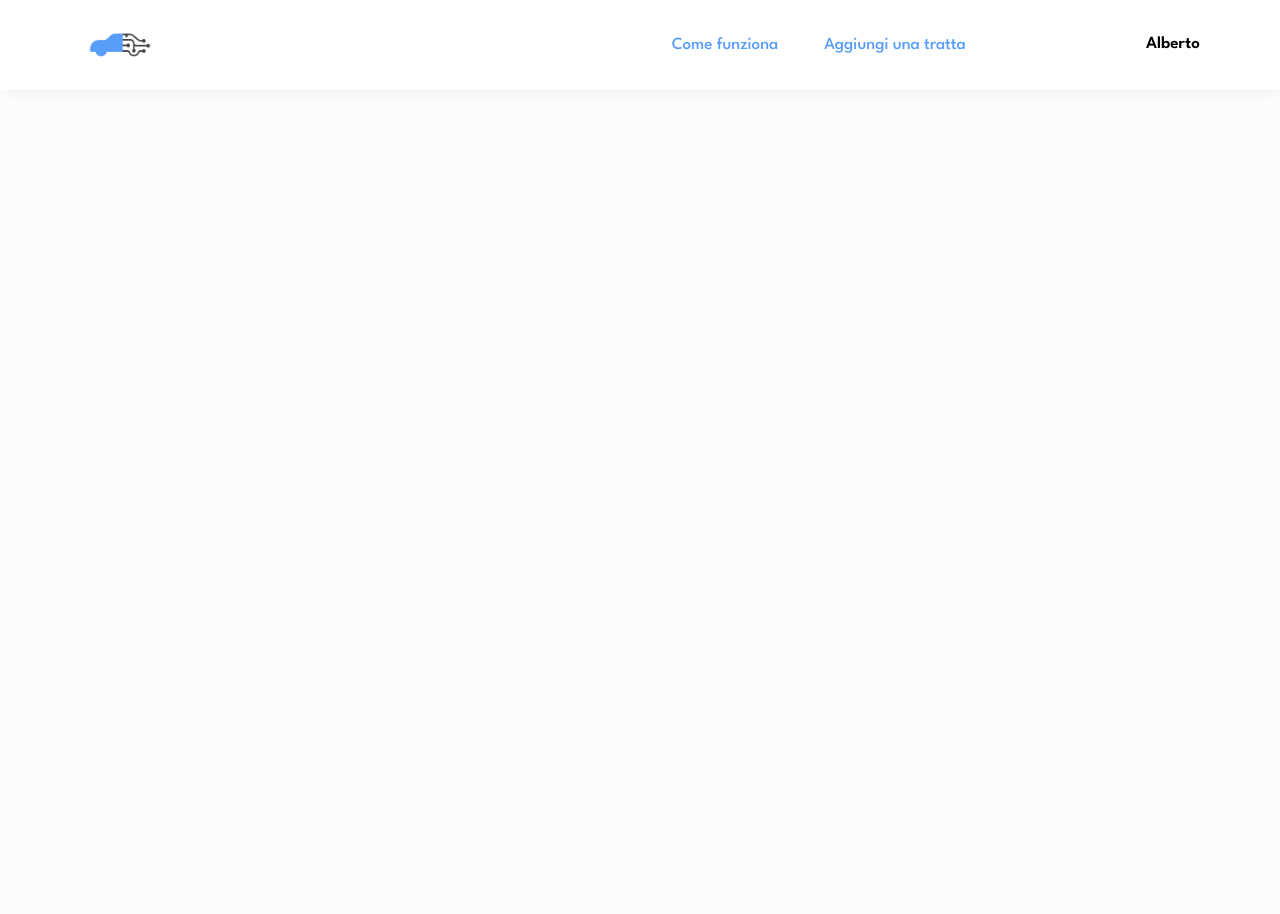
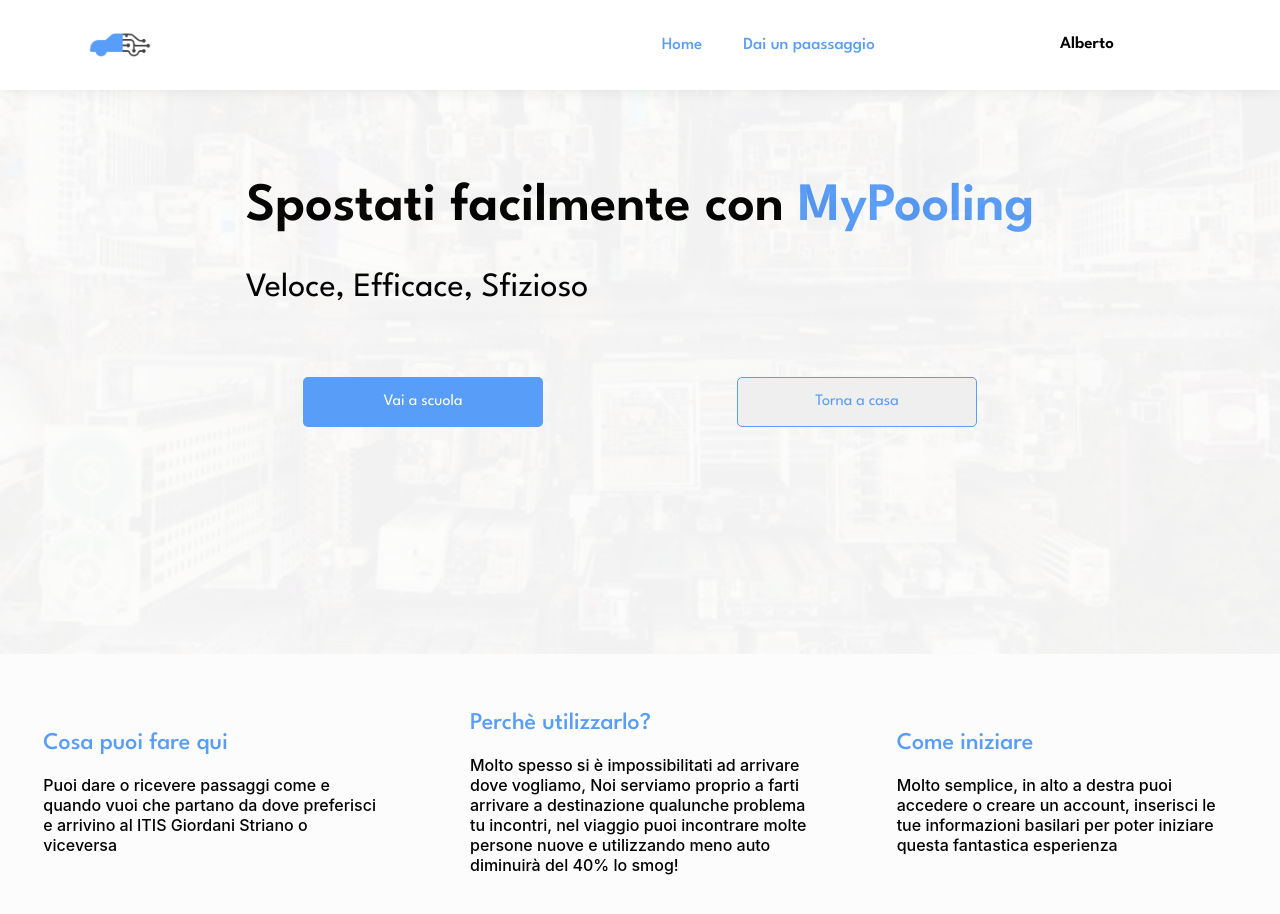
Before and after one commit to albedim/MyPooling-FE, a React (Create React App) app: page / in a window 1280 px wide. Shown: the top 914 px of the page. Before the commit the page ends 800 px from the top, so only its background shows below. Built offline with nearby package versions, Linux system fonts and the light colour scheme; sample sign-in values are in the browser's storage; some icons are missing.

Commit message:
1.5.0 - Home page improved, signin required for some routes.

```diff
--- a/src/components/Home.jsx
+++ b/src/components/Home.jsx
@@ -1,7 +1,52 @@
+import { useNavigate } from 'react-router-dom';
+import './style/style.css'
+import { ISTITUTE_NAME } from '../config.ts'
+
 export const Home = () => {
+
+  const navigate = useNavigate()
+
   return (
-    <div>
-
+    <div className="width-full">
+      <div className="display-flex space-around align-center height-654">
+        <div className='position-absolute'>
+          <div className='display-flex space-around'>
+            <div>
+              <div className="display-flex"><span className="font-weight-600 font-size-54 font-family">Spostati facilmente con <span className="font-weight-600 blue-color font-size-54 font-family">MyPooling</span></span></div>
+              <h2 className="margin-top-40 font-weight-400 font-size-34 font-family">Veloce, Efficace, Sfizioso</h2>
+            </div>
+          </div>
+          <div className='height-140 align-center display-flex'>
+            <div className='space-around display-flex width-434'>
+              <button onClick={(e) => navigate("/go_to_school")} className='hover z-index-1 font-size-16 font-family border-radius-5 border-none white-color blue-backgroundcolor height-50 width-240'>Vai a scuola</button>
+            </div>
+            <div className='space-around display-flex width-434'>
+              <button onClick={(e) => navigate("/go_home")} className='hover border-smaller z-index-1 border-blue blue-color font-size-16 font-family border-radius-5 height-50 width-240'>Torna a casa</button>
+            </div>
+          </div>
+        </div>
+        <img style={{opacity: '4%', height: 654, width: 1880, objectFit: 'cover'}} width={1940} src="wallpaper.jpg" alt="" />
+      </div>
+      <div className="align-center height-280 display-flex space-around">
+        <div className="align-center space-around display-flex height-240 width-340">
+          <div>
+            <h2 className='font-family font-weight-500 blue-color font-size-24'>Cosa puoi fare qui</h2>
+            <h4 className='font-weight-500 font-size-16s'>Puoi dare o ricevere passaggi come e quando vuoi che partano da dove preferisci e arrivino al {ISTITUTE_NAME} o viceversa</h4>
+          </div>
+        </div>
+        <div className="align-center space-around display-flex height-240 width-340">
+          <div>
+            <h2 className='font-family font-weight-500 blue-color font-size-24'>Perchè utilizzarlo?</h2>
+            <h4 className='font-weight-500 font-size-16s'>Molto spesso si è impossibilitati ad arrivare dove vogliamo, Noi serviamo proprio a farti arrivare a destinazione qualunche problema tu incontri, nel viaggio puoi incontrare molte persone nuove e utilizzando meno auto diminuirà del 40% lo smog!</h4>
+          </div>
+        </div>
+        <div className="align-center space-around display-flex height-240 width-340">
+          <div>
+            <h2 className='font-family font-weight-500 blue-color font-size-24'>Come iniziare</h2>
+            <h4 className='font-weight-500 font-size-16s'>Molto semplice, in alto a destra puoi accedere o creare un account, inserisci le tue informazioni basilari per poter iniziare questa fantastica esperienza</h4>
+          </div>
+        </div>
+      </div>
     </div>
   );
 }
--- a/src/components/SearchHome.jsx
+++ b/src/components/SearchHome.jsx
@@ -7,11 +7,15 @@ import { Place } from "./Place";
 import { BASE_URL, ISTITUTE_NAME } from '../config.ts';
 import TabsBasic from "./TabsBasic";
 import { TripComponent } from "./TripComponent";
+import { useEffect } from "react";
+import { useNavigate } from "react-router-dom";
 
 
 export const SearchHome = () => {
 
   const [place, setPlace] = useState("");
+
+  const navigate = useNavigate();
 
   const [trips, setTrips] = useState([]);
 
@@ -66,6 +70,16 @@ export const SearchHome = () => {
     .catch(error => console.log(error));
     setIsLoading(false);
   }
+
+  const isLoggedIn = () => {
+    if(window.localStorage.getItem('token') == null){
+        navigate('/signin')
+    }
+  }
+
+  useEffect(() => {
+    isLoggedIn()
+  },[])
 
   return(
     <div className="display-flex space-around width-full height-full">
--- a/src/components/SearchSchool.jsx
+++ b/src/components/SearchSchool.jsx
@@ -7,11 +7,15 @@ import { Place } from "./Place";
 import { BASE_URL, ISTITUTE_NAME } from '../config.ts'
 import TabsBasic from "./TabsBasic";
 import { TripComponent } from "./TripComponent";
+import { useEffect } from "react";
+import { useNavigate } from "react-router-dom";
 
 
 export const SearchSchool = () => {
 
   const [place, setPlace] = useState("");
+
+  const navigate = useNavigate();
 
   const [trips, setTrips] = useState([]);
 
@@ -66,6 +70,16 @@ export const SearchSchool = () => {
     .catch(error => console.log(error));
     setIsLoading(false);
   }
+
+  const isLoggedIn = () => {
+    if(window.localStorage.getItem('token') == null){
+        navigate('/signin')
+    }
+  }
+
+  useEffect(() => {
+    isLoggedIn()
+  },[])
 
   return(
     <div className="display-flex space-around width-full height-full">
--- a/src/components/TopMenu.jsx
+++ b/src/components/TopMenu.jsx
@@ -1,5 +1,7 @@
+import { useEffect } from "react";
 import Flag from "react-flagkit";
 import { IonIcon } from "react-ion-icon";
+import { useNavigate } from "react-router-dom";
 import BasicMenu from "./BasicMenu";
 import TabsBasic from "./TabsBasic";
 
@@ -14,15 +16,17 @@ import TabsBasic from "./TabsBasic";
 
 export const TopMenu = () => {
 
+  const navigate = useNavigate()
+
   return(
-    <div className="white-backgroundcolor box-shadow height-90 display-flex space-between white-bakcground display-flex space-between position-fixed width-full">
+    <div className="z-index-1 white-backgroundcolor box-shadow height-90 display-flex space-between white-bakcground display-flex space-between position-fixed width-full">
       <div className="display-flex space-around align-center width-240"><img className="width-64" src="icon.png" alt="" /></div>
       <div className="display-flex width-640">
-        <div className="width-170 display-flex space-around align-center">
-          <span className="hover font-weight-500 blue-color font-family font-size-17">Come funziona</span>
+        <div className="width-84 display-flex space-around align-center">
+          <span className="hover font-weight-500 blue-color font-family font-size-17">Home</span>
         </div>
         <div className="width-170 display-flex space-around align-center">
-          <span className="hover font-weight-500 blue-color font-family font-size-17">Aggiungi una tratta</span>
+          <span className="hover font-weight-500 blue-color font-family font-size-17">Dai un paassaggio</span>
         </div>
         <div className="font-size-21 display-flex space-around align-center width-64">
           <span className="hover"><IonIcon name="heart-outline"/></span>
@@ -32,7 +36,13 @@ export const TopMenu = () => {
         </div>
         <div className="display-flex space-around align-center width-124">
           <div className="display-flex space-between width-80 hover">
-            <BasicMenu userName={"Alberto"} />
+            {
+              window.localStorage.getItem('token') != null ? (
+                <BasicMenu userName={"Alberto"} />
+              ):(
+                <button onClick={(e) => navigate("/signin")} className="hover white-backgroundcolor border-radius-5 border-smaller blue-color border-blue height-34 width-140">Entra</button>
+              )
+            }
           </div>
         </div>
       </div>
--- a/src/components/style/style.css
+++ b/src/components/style/style.css
@@ -100,3 +100,14 @@ body{
 .button:hover{
   background-color: #daeaff;
 }
+
+.flexDirection{
+  flex-direction: row;
+}
+
+@media screen and (max-width: 1050px) {
+  .menu{
+    display: block;
+    overflow-y: scroll;
+  }
+}
```
Also changed, not shown: public/wallpaper.jpg (added).
